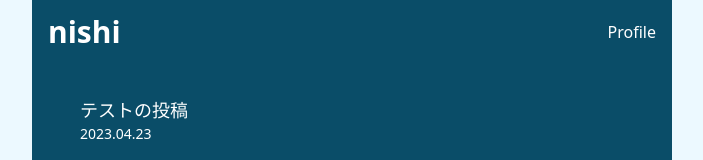
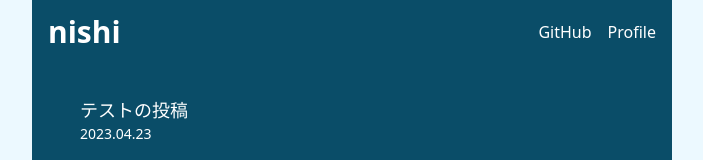
Before and after one commit to nishimura55/nishi55dev, a Next.js app: page / in a window 1280 px wide. Shown: the top 160 px of the page, without its empty margins (288-991 px from the left). Built offline with nearby package versions, Linux system fonts and the light colour scheme.

Commit message:
add github link

```diff
--- a/src/components/Header.tsx
+++ b/src/components/Header.tsx
@@ -8,7 +8,12 @@ export const Header = () => {
           nishi
         </Link>
         <nav>
-          <ul>
+          <ul className='flex items-center gap-4'>
+            <li>
+              <a href='https://github.com/nishimura55' target='_blank' rel='noreferrer noopener'>
+                GitHub
+              </a>
+            </li>
             <li>
               <Link href='/profile'>Profile</Link>
             </li>
```
